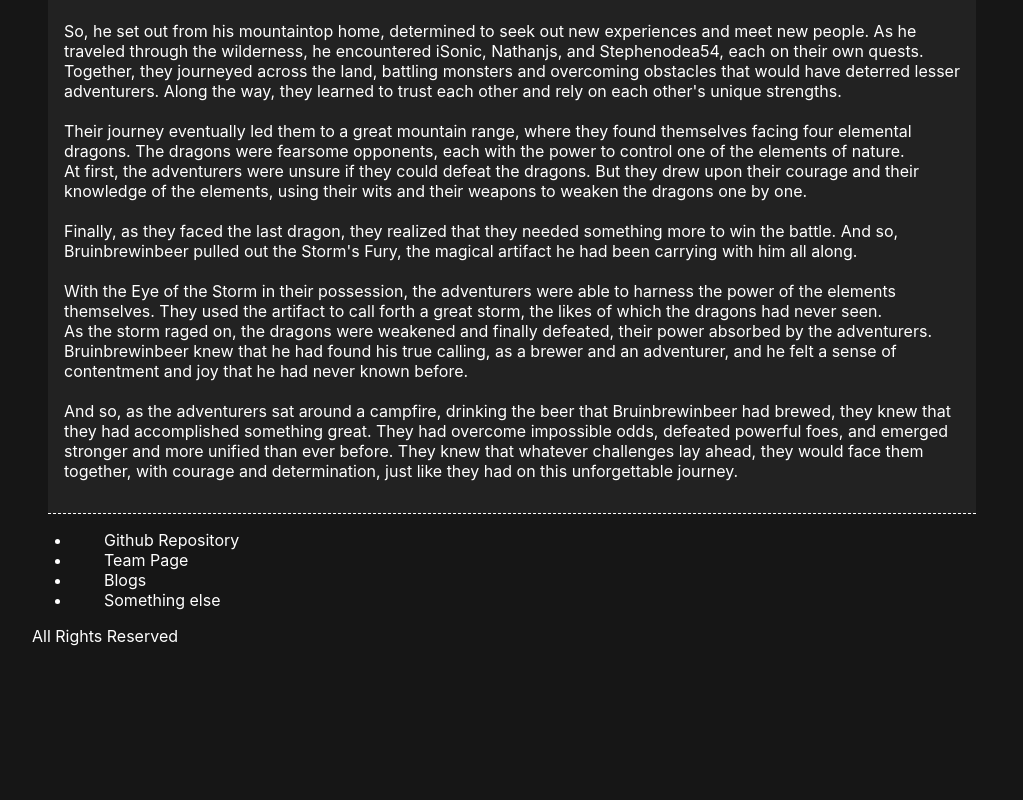
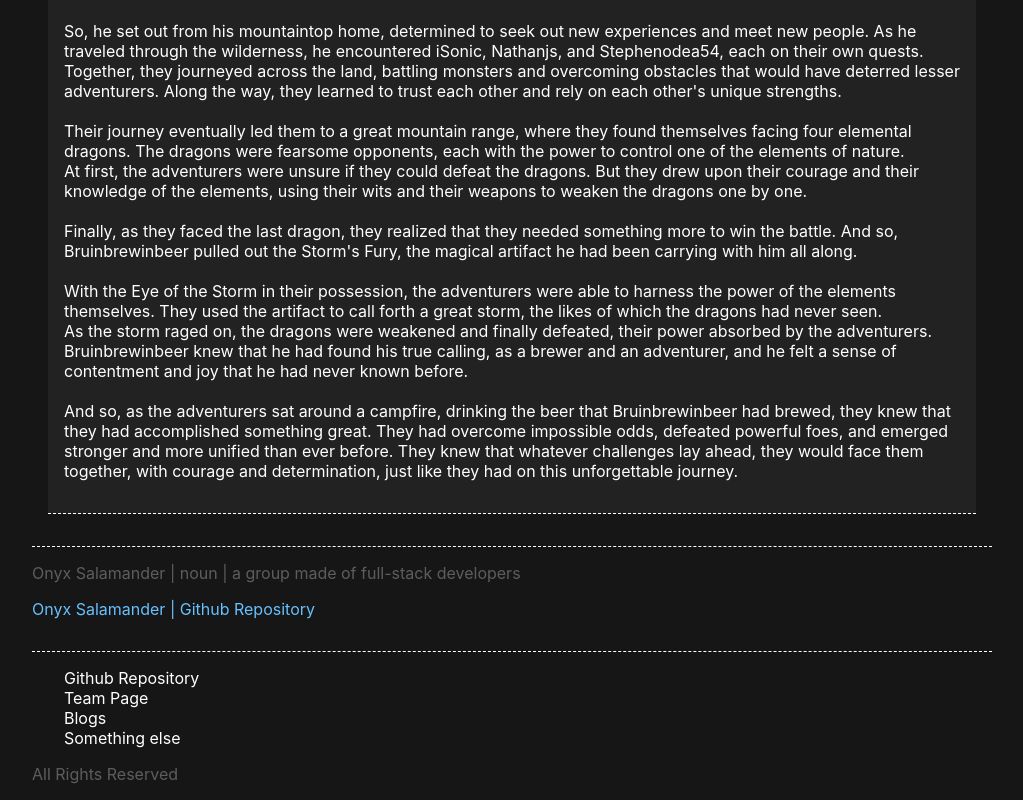
Before and after one commit to Hack-Weekly/onyx-sal-blog, a React (Create React App) app in the folder client/: page / in a window 1280 px wide. Shown: the part 2127-2927 px from the top of the page, without its empty margins (128-1151 px from the left). Before the commit the page ends 2789 px from the top, so only its background shows below. Built offline with nearby package versions, Linux system fonts and the light colour scheme.

Commit message:
fixed footer

```diff
--- a/client/src/Layout.jsx
+++ b/client/src/Layout.jsx
@@ -1,4 +1,5 @@
 import { Link, useLocation } from "react-router-dom";
+import { Footer } from "./components/Footer";
 import "./Layout.css";
 
 const Layout = ({ children }) => {
@@ -57,8 +58,8 @@ const Layout = ({ children }) => {
       </nav>
 
       {children}
-
-
+      {/* This is the footer component located on /component/Footer/index.js */}
+      <Footer />
 
       <footer id="#footer-bar">
         <ul>
```
